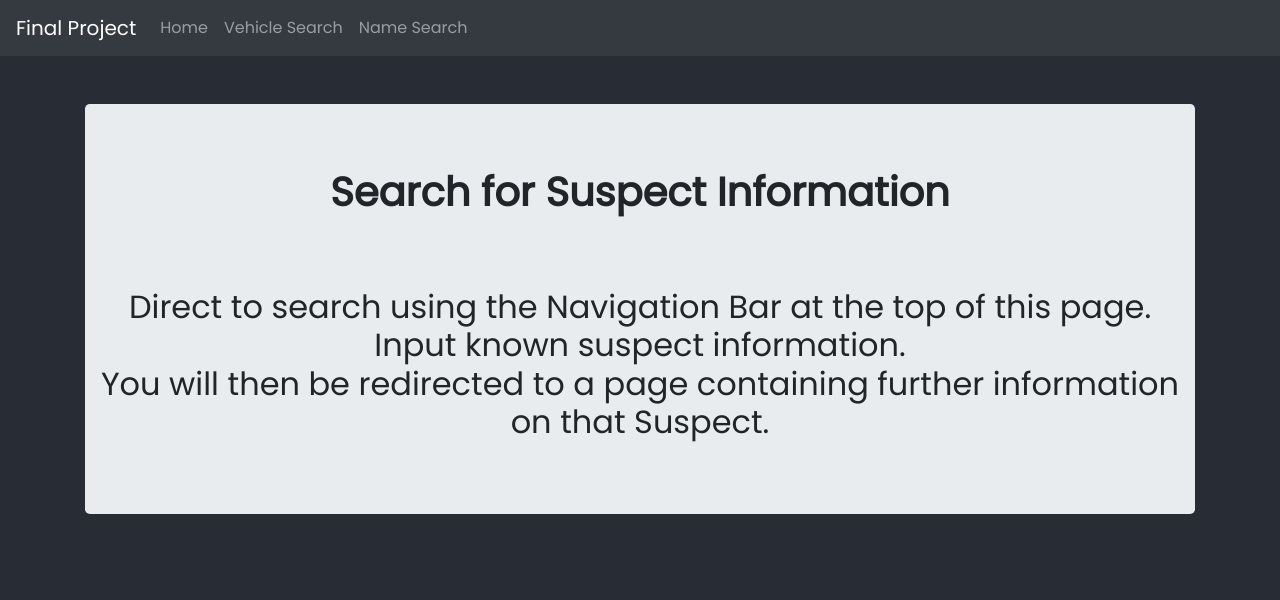
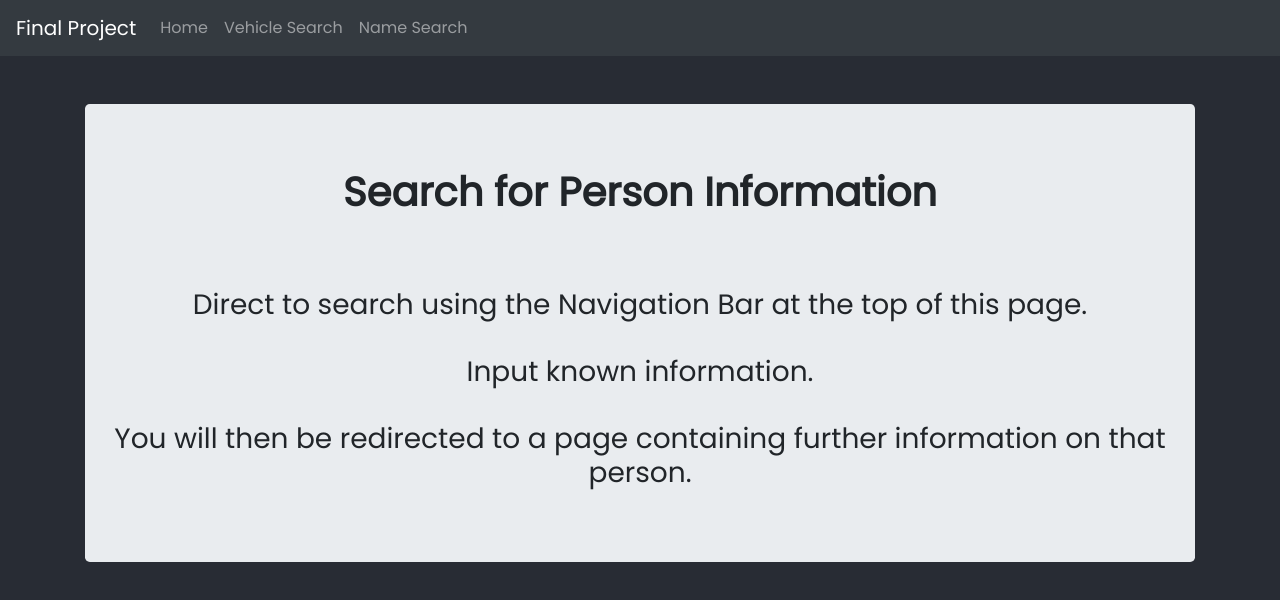
Before and after one commit to the-winning-team-for-this-project/frontend, a React (Create React App) app: page / in a window 1280 px wide. Shown: the top 600 px of the page. Built offline with nearby package versions, Linux system fonts and the light colour scheme.

Commit message:
cleaner code

```diff
--- a/src/components/Homepage.jsx
+++ b/src/components/Homepage.jsx
@@ -3,13 +3,18 @@ import { Container } from 'react-bootstrap'
 const Homepage = () => {
     return (
         <Container className='homecontainer'>
-        <h1><strong>Search for Suspect Information</strong></h1>
+        <h1><strong>Search for Person Information</strong></h1>
         <br />
-        <h2>Direct to search using the Navigation Bar at the top of this page.
-            Input known suspect information.
+        <h3>
+                Direct to search using the Navigation Bar at the top of this page.
             <br />
-            You will then be redirected to a page containing further information on that Suspect.
-        </h2>
+            <br />
+            Input known information.
+            <br />
+            <br />
+            You will then be redirected to a page containing further information on that person.
+
+        </h3>
         </Container>
 
     )
--- a/src/components/Map.jsx
+++ b/src/components/Map.jsx
@@ -1,30 +1,30 @@
-import { MapContainer, TileLayer, Marker, Popup } from 'react-leaflet'
+// import { MapContainer, TileLayer, Marker, Popup } from 'react-leaflet'
 
-const Map = ({profileData}) => {
-    const arrayOfLocations = profileData.locations
+// const Map = ({profileData}) => {
+//     const arrayOfLocations = profileData.locations
 
-    return (
-        <>
-        <MapContainer center={[51.505, -0.09]} zoom={8} scrollWheelZoom={true}>
-            <TileLayer
-                attribution='&copy; <a href="http://osm.org/copyright">OpenStreetMap</a> contributors'
-                url="https://{s}.tile.openstreetmap.org/{z}/{x}/{y}.png"/>
+//     return (
+//         <>
+//         <MapContainer center={[51.505, -0.09]} zoom={8} scrollWheelZoom={true}>
+//             <TileLayer
+//                 attribution='&copy; <a href="http://osm.org/copyright">OpenStreetMap</a> contributors'
+//                 url="https://{s}.tile.openstreetmap.org/{z}/{x}/{y}.png"/>
 
-                {arrayOfLocations.map(singleLoc => (
-                    <Marker position={[singleLoc.latitude, singleLoc.longitude]}>
-                        <Popup position={[singleLoc.latitude, singleLoc.longitude]}>
-                        <div>
-                            <h4><b>Address:</b> <br></br> {singleLoc.streetname}</h4>
-                            <br></br>
-                            <h5><b>Timestamp:</b> <br></br> {singleLoc.timestamp}</h5>
-                        </div>
-                        </Popup>
-                    </Marker>
-                ))}
+//                 {arrayOfLocations.map(singleLoc => (
+//                     <Marker position={[singleLoc.latitude, singleLoc.longitude]}>
+//                         <Popup position={[singleLoc.latitude, singleLoc.longitude]}>
+//                         <div>
+//                             <h4><b>Address:</b> <br></br> {singleLoc.streetname}</h4>
+//                             <br></br>
+//                             <h5><b>Timestamp:</b> <br></br> {singleLoc.timestamp}</h5>
+//                         </div>
+//                         </Popup>
+//                     </Marker>
+//                 ))}
 
-        </MapContainer>
-        </>
-    )
-}
+//         </MapContainer>
+//         </>
+//     )
+// }
 
-export default Map
+// export default Map
--- a/src/components/NameSearch.jsx
+++ b/src/components/NameSearch.jsx
@@ -27,7 +27,7 @@ const NameSearch = () => {
         <Jumbotron>
         <h1>Person Search</h1>
         <p>
-          Search for a person's name.
+          Search using name of person
         </p>
         <Form>
             <Form.Row>
--- a/src/components/RegSearch.jsx
+++ b/src/components/RegSearch.jsx
@@ -22,7 +22,7 @@ const RegSearch = () => {
         <Jumbotron>
         <h1>Vehicle Search</h1>
         <p>
-            Search for vehicle using registration plate
+            Search using vehicle registration plate
         </p>
         <Form>
             <Form.Group>
```
